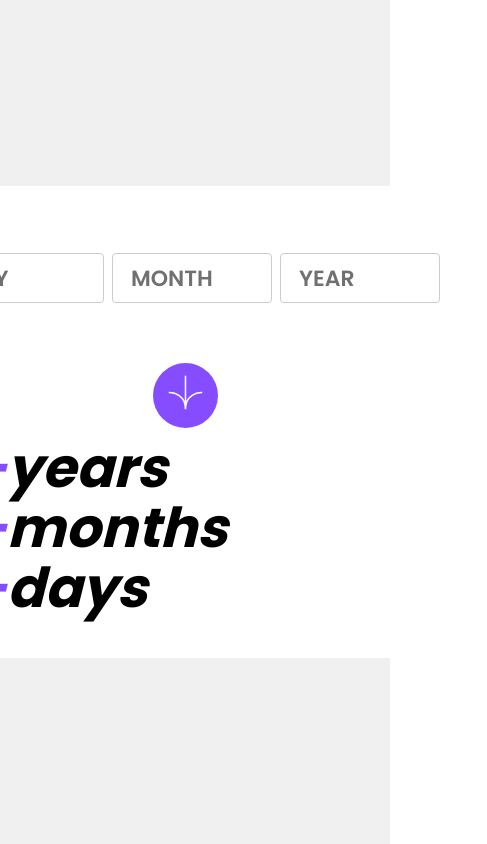
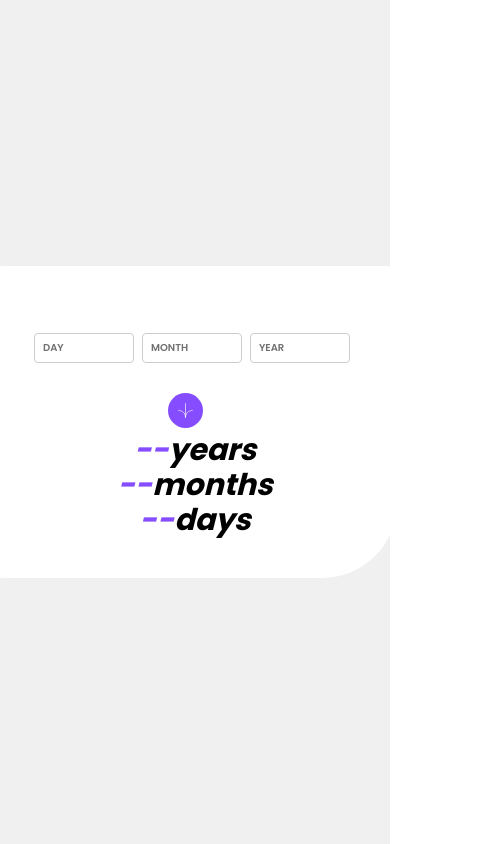
Before and after one commit to moienheydari/age-calculator, a React (Create React App) app: page / in a window 390 px wide. Shown: the whole page, 487 px wide, since content can reach past the window. Built offline with nearby package versions, Linux system fonts and the light colour scheme.

Commit message:
mobile version fix

```diff
--- a/public/index.html
+++ b/public/index.html
@@ -24,7 +24,7 @@
       work correctly both with client-side routing and a non-root public URL.
       Learn how to configure a non-root public URL by running `npm run build`.
     -->
-    <title>To-do list</title>
+    <title>Age Calculator</title>
   </head>
   <body>
     <noscript>You need to enable JavaScript to run this app.</noscript>
--- a/src/SASS/index.scss
+++ b/src/SASS/index.scss
@@ -4,5 +4,5 @@
   padding: 0;
   -webkit-font-smoothing: antialiased;
   -moz-osx-font-smoothing: grayscale;
-  transition: 0.5s ease;
+  transition: 0.2s ease;
 }
--- a/src/SASS/main.scss
+++ b/src/SASS/main.scss
@@ -156,41 +156,43 @@
         .upper {
             margin-right: 0px;
             margin-left: 0px;
-            margin-bottom: 50px;
+            margin-bottom: 20px;
 
                 label {
                     .label {
-                        font-size: 22px;
-                        left: 20px;
-                        top: 36px;
+                        font-size: 10px;
+                        left: 10px;
+                        top: 34px;
                     }
 
                 input {
-                    height: 50px;
-                    width: 160px;
-                    font-size: 22px;
+                    height: 30px;
+                    width: 100px;
+                    font-size: 12px;
                 }
 
                 input:focus~.label,
                 input:not(:placeholder-shown)~.label {
                     left: 2px;
+                    font-size: 8px;
+                    top: 14px;
                 }
 
 
                 .error.number-error::after {
                     width: 100px;
-                    position: absolute;
-                    top: 15px;
+                    top: 10px;
                     left: 0;
-                    content: 'Numbers Only*';
                     color: hsl(0, 100%, 67%);
-                    font-size: 12px;
-                    font-style: italic;
+                    font-size: 8px;
                 }
 
                 .error {
-                    top: 82px;
+                    width: 150px;
+                    top: 62px;
                     left: 2px;
+                    font-size: 8px;
+
                 }
             }
         }
@@ -199,8 +201,29 @@
             display: flex;
             flex-direction: row;
             justify-content: center;
-            margin-bottom: 10px;
+
+            button {
+                height: 35px;
+                width: 35px;
+
+                svg {
+                    margin-top: 5px;
+                    height: 15px;
+                    width: 15px;
+                }
+            }
         }
+
+        .lower {
+            display: flex;
+            flex-direction: column;
+            justify-content: center;
+            align-items: center;
+            margin-top: 5px;
+            font-size: 30px;
+            line-height: 35px;
+        }
+
 
 
     }
--- a/src/css/index.min.css
+++ b/src/css/index.min.css
@@ -1 +1 @@
-*{box-sizing:border-box;margin:0;padding:0;-webkit-font-smoothing:antialiased;-moz-osx-font-smoothing:grayscale;transition:.5s ease}/*# sourceMappingURL=index.min.css.map */
+*{box-sizing:border-box;margin:0;padding:0;-webkit-font-smoothing:antialiased;-moz-osx-font-smoothing:grayscale;transition:.2s ease}/*# sourceMappingURL=index.min.css.map */
```
Also changed, not shown: src/css/main.min.css, 1 other file (tests, documents, lock files or other folders).
